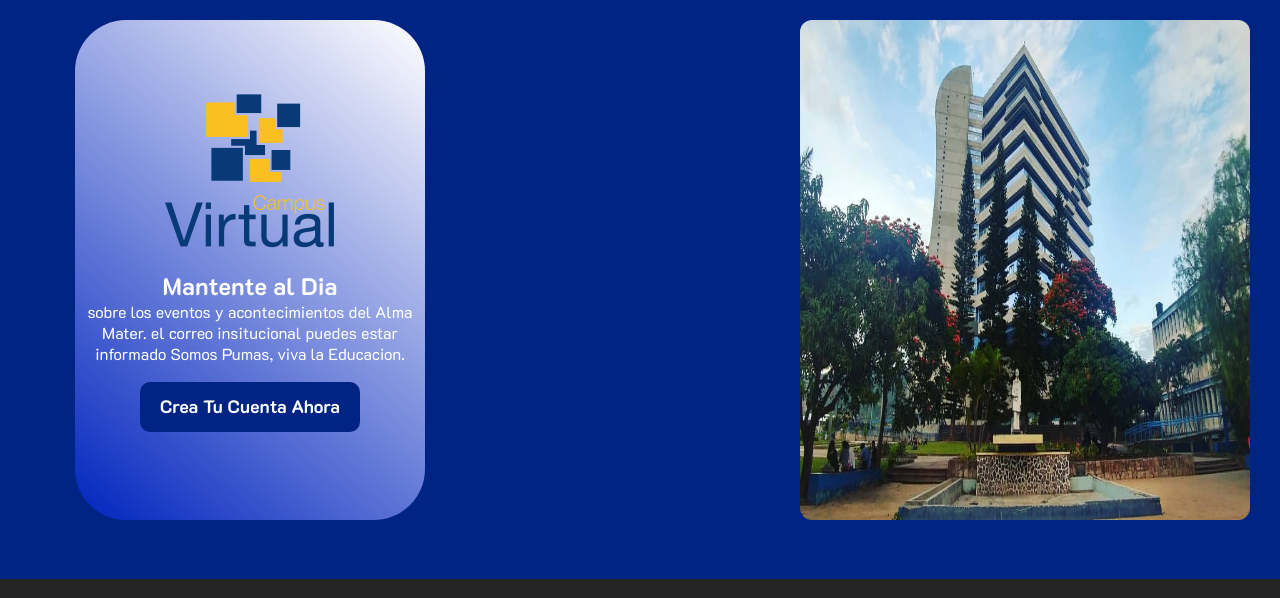
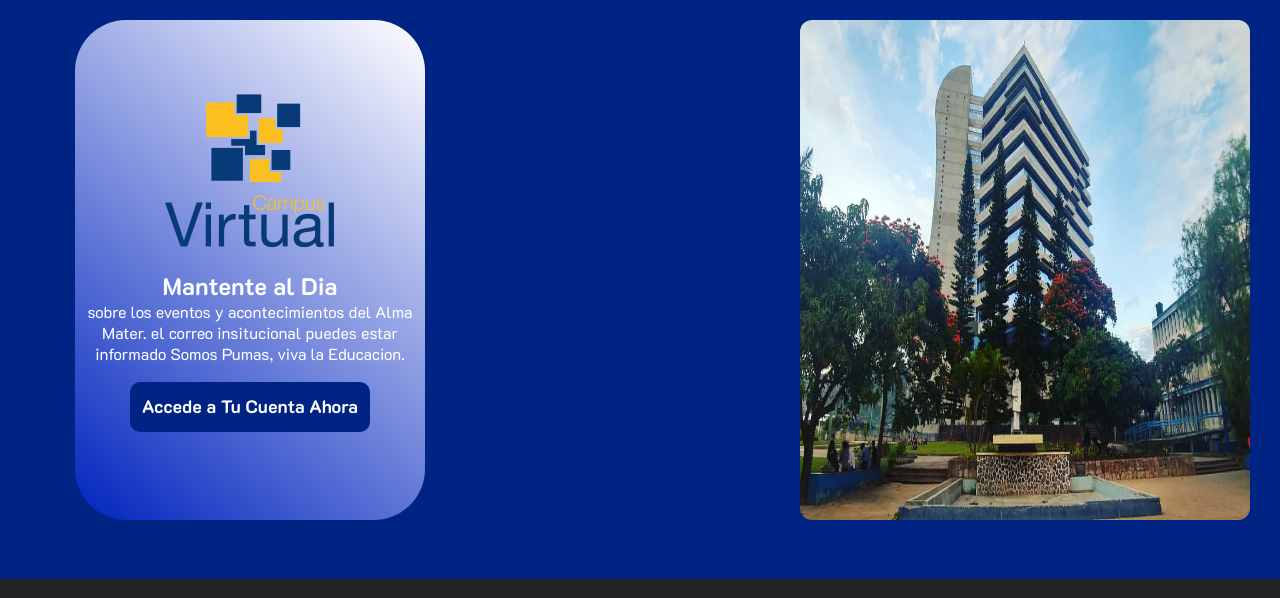
Before and after one commit to XxLuisFer15xX/POO, a PHP site: page / in a window 1280 px wide. Shown: the part 251-849 px from the top of the page. Run offline with PHP 8.4, Linux system fonts and the light colour scheme.

Commit message:
Pagina Principal

```diff
--- a/Index.html
+++ b/Index.html
@@ -42,7 +42,7 @@
                                 Somos Pumas, viva la Educacion.
                         </p>
             </p>
-            <a href = "#">Crea Tu Cuenta Ahora</a>
+            <a href = "#">Accede a Tu Cuenta Ahora</a>
         </section>
         <section>
             <img src="img/UNAH14.jpg" alt="Imagen-rector" class = "rector">
--- a/css/estilos.css
+++ b/css/estilos.css
@@ -139,7 +139,7 @@ div .menu {
 .banner .banner-wrap a{
     color:white;
     display: inline-block;
-    width: 220px;
+    width: 240px;
     height: 50px;
     border-radius: 10px;
     background: rgb(0,36,132);
```
